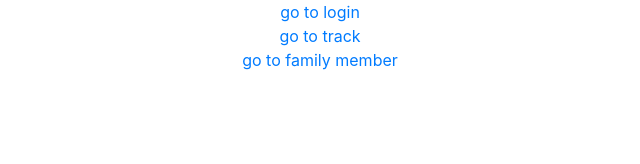
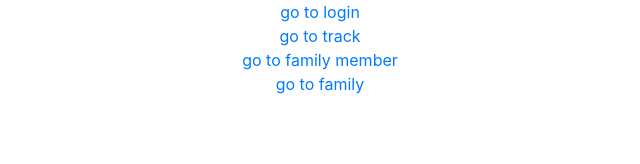
Before and after one commit to HongKong19/team-7, a React (Create React App) app: page / in a window 1280 px wide. Shown: the top 164 px of the page, without its empty margins (320-960 px from the left). Built offline with nearby package versions, Linux system fonts and the light colour scheme.

Commit message:
create Families.js

```diff
--- a/src/App.js
+++ b/src/App.js
@@ -4,6 +4,7 @@ import {BrowserRouter, Switch, Route, Link} from 'react-router-dom';
 import Copyright from './copyright';
 import Tracker from './components/Tracker';
 import FamilyMember from './components/FamilyMember';
+import Family from './components/Families';
 
 function App() {
   return (
@@ -12,12 +13,14 @@ function App() {
 
       <Link to={'/contact'}>go to login</Link> <br></br>
       <Link to={'/tracker'}>go to track</Link> <br></br>
-      <Link to={'/familyMember'}>go to family member</Link>
+      <Link to={'/familyMember'}>go to family member</Link> <br></br>
+      <Link to={'/family'}>go to family</Link> <br></br>
 
       <Switch>
         <Route path='/contact' component={Copyright}/>
         <Route path='/tracker' component={Tracker}/>
         <Route path='/familyMember' component={FamilyMember}/>
+        <Route path='/family' component={Family}/>
       </Switch>
     </BrowserRouter>
     </div>
--- /dev/null
+++ b/src/components/Families.js
@@ -0,0 +1,42 @@
+import React from 'react';
+import { Table, Button } from 'reactstrap';
+import PropTypes from 'prop-types';
+
+Table.propTypes = {
+    // Pass in a Component to override default element
+    tag: PropTypes.oneOfType([PropTypes.func, PropTypes.string]),
+    size: PropTypes.string,
+    bordered: PropTypes.bool,
+    borderless: PropTypes.bool,
+    striped: PropTypes.bool,
+    dark: PropTypes.bool,
+    hover: PropTypes.bool,
+    responsive: PropTypes.bool,
+    // Custom ref handler that will be assigned to the "ref" of the inner <table> element
+    innerRef: PropTypes.oneOfType([
+      PropTypes.func,
+      PropTypes.string,
+      PropTypes.object
+    ])
+    };
+
+const divStyle = {
+  width: '80%',
+  height: '60%',
+  fontSize: '15%'
+};
+
+const Example = (props) => {
+  return (
+    <div style={divStyle}>
+    <Button>Otto Family</Button>
+    <br></br>
+    <Button>Wai Family</Button>
+    </div>
+  );
+
+
+
+}
+
+export default Example;
```
